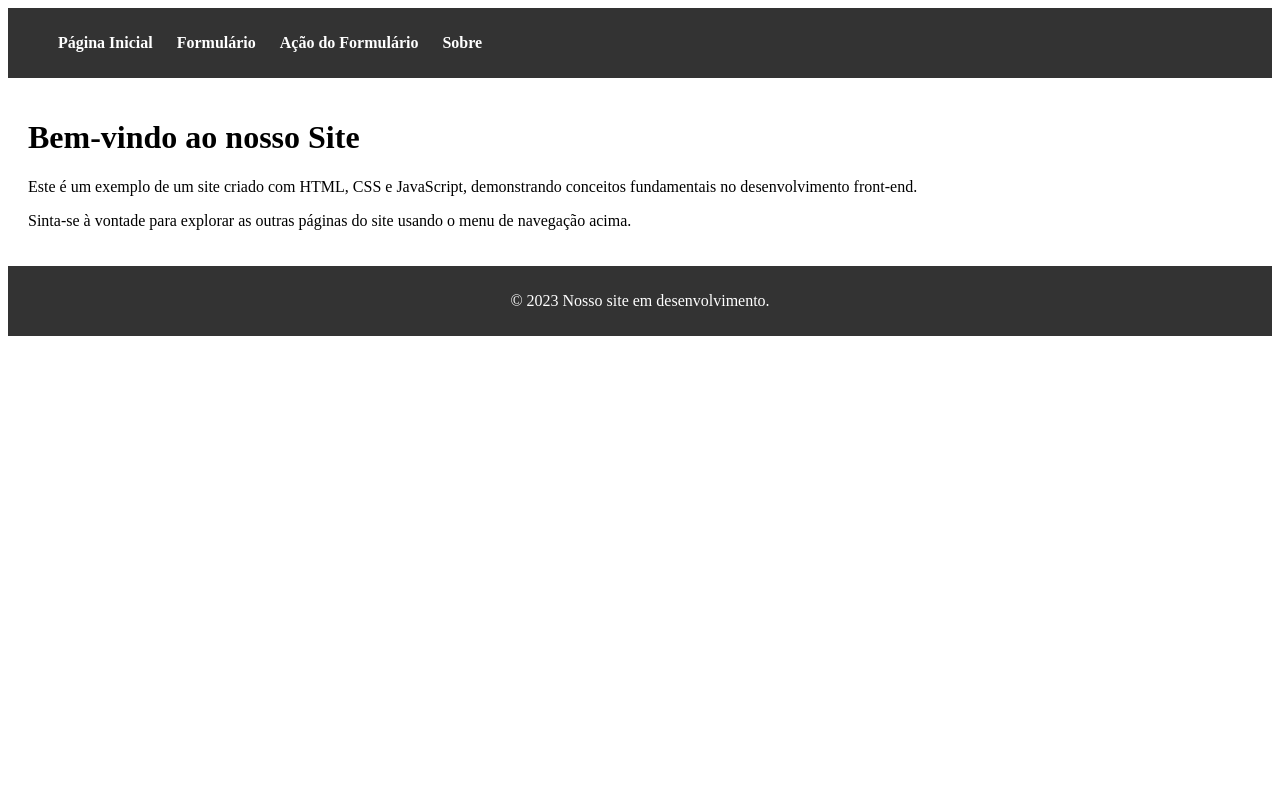
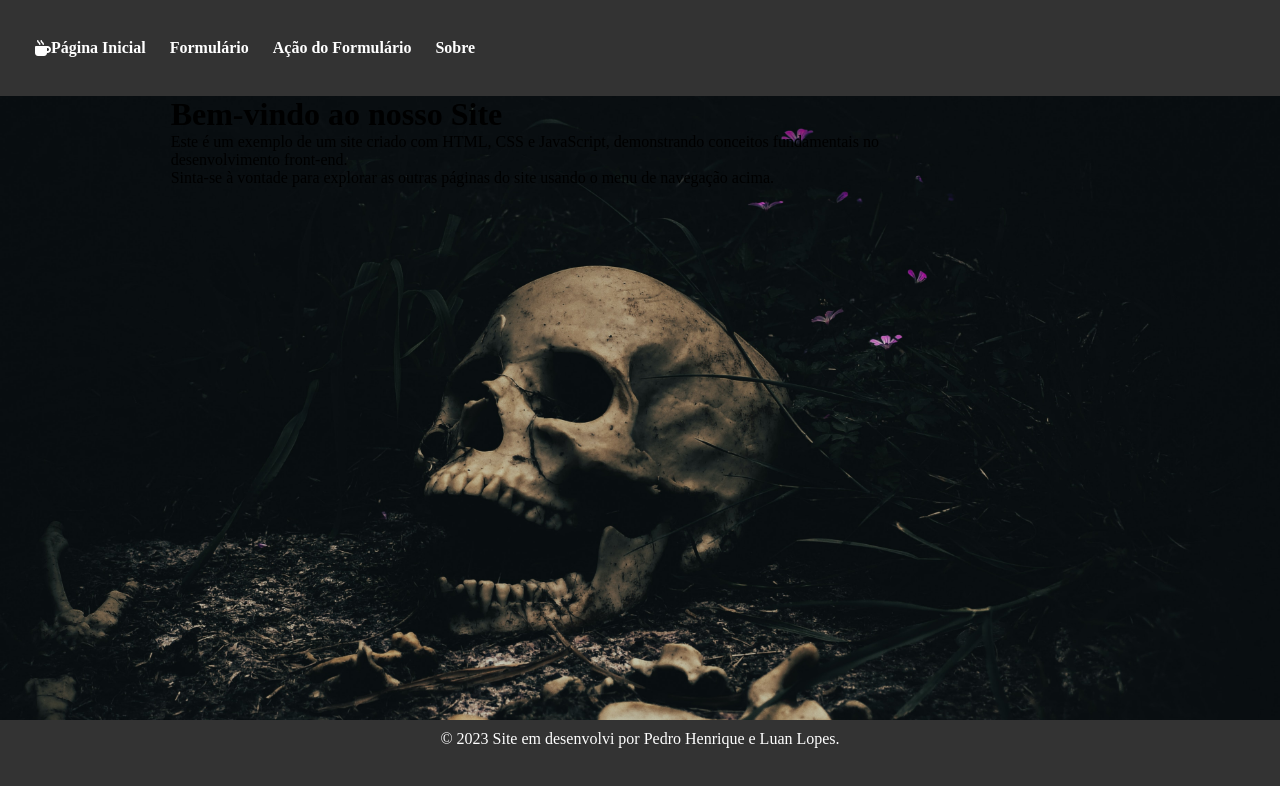
Before and after one commit to Luan-LopS/fundamentosProgrma--oWeb, a plain HTML site: page index.html in a window 1280 px wide. Drawn offline with Linux system fonts and the light colour scheme; files that its build step writes are made by us from their sources; files whose address does not match are found by name.

Commit message:
criação de grid

```diff
--- a/index.html
+++ b/index.html
@@ -5,10 +5,12 @@
     <meta name="viewport" content="width=device-width, initial-scale=1.0">
     <link rel="stylesheet" href="styles/styles.css">
     <script src="scripts/main.js"></script>
+    <link rel="stylesheet" href="https://cdnjs.cloudflare.com/ajax/libs/font-awesome/6.4.2/css/all.min.css" integrity="sha512-z3gLpd7yknf1YoNbCzqRKc4qyor8gaKU1qmn+CShxbuBusANI9QpRohGBreCFkKxLhei6S9CQXFEbbKuqLg0DA==" crossorigin="anonymous" referrerpolicy="no-referrer" />
     <title>Página Inicial - Meu Site</title>
 </head>
 <body>
     <header>
+        <i class="fa-solid fa-mug-hot" style="color: #ffffff;"><a href="index.html"></a></i>
         <nav>
             <ul>
                 <li><a href="index.html">Página Inicial</a></li>
@@ -26,7 +28,7 @@
     </main>
 
     <footer>
-        <p>&copy; 2023 Nosso site em desenvolvimento.</p>
+        <p>&copy; 2023 Site em desenvolvi por Pedro Henrique e Luan Lopes.</p>
     </footer>
 </body>
 </html>
--- a/main.js
+++ b/scripts/main.js
@@ -1,3 +1,11 @@
+// Adiciona manipuladores de eventos aos botões
+//document.getElementById('menu-button').addEventListener('click', toggleMenu);
+//document.getElementById('popup-button').addEventListener('click', abrirPopup);
+//document.getElementById('validar-button').addEventListener('click', validarCampo);
+document.getElementById('alterar-estilo-button').addEventListener('click', alterarEstilo);
+
+
+
 // Função para mostrar/ocultar um menu de navegação
 function toggleMenu() {
     const menu = document.getElementById('menu');
@@ -30,9 +38,3 @@ function alterarEstilo() {
     elemento.style.color = 'red';
     elemento.style.fontWeight = 'bold';
 }
-
-// Adiciona manipuladores de eventos aos botões
-document.getElementById('menu-button').addEventListener('click', toggleMenu);
-document.getElementById('popup-button').addEventListener('click', abrirPopup);
-document.getElementById('validar-button').addEventListener('click', validarCampo);
-document.getElementById('alterar-estilo-button').addEventListener('click', alterarEstilo);
--- a/styles.css
+++ b/styles/styles.css
@@ -1,8 +1,33 @@
+
+/* zerando configuração de navegador */
+
+*{
+    margin: 0;
+    padding: 0;
+    box-sizing: border-box;
+}
+
+/* configuração de layout com grid  e plano de fundo */
+body{
+    background-image: url('/jon-butterworth-pxhKYRe_SSw-unsplash.jpg');
+    background-size: cover;
+    background-repeat: no-repeat;
+    display: grid;
+    grid-template-areas: 'header header header'
+                          '. container .'
+                           'footer footer footer';
+}
+
 /* Estilo para o cabeçalho (header) */
 header {
+    grid-area: header;
     background-color: #333;
     color: #fff;
-    padding: 10px;
+    padding: 20px 35px;
+    display: flex;
+    align-items: center;
+    height: 12vh;
+
 }
 
 /* Estilo para a navegação (menu) */
@@ -24,15 +49,20 @@ nav a {
 
 /* Estilo para o conteúdo principal */
 main {
-    padding: 20px;
+    grid-area: container;
+    height: 78vh;
+    width: 60vw;
 }
 
 /* Estilo para o rodapé (footer) */
 footer {
+    grid-area: footer;
     background-color: #333;
     color: #fff;
     text-align: center;
     padding: 10px;
+    height: 10vh;
+
 }
 
 /* Estilo para botões */
```
Also changed, not shown: jon-butterworth-pxhKYRe_SSw-unsplash.jpg (added).
